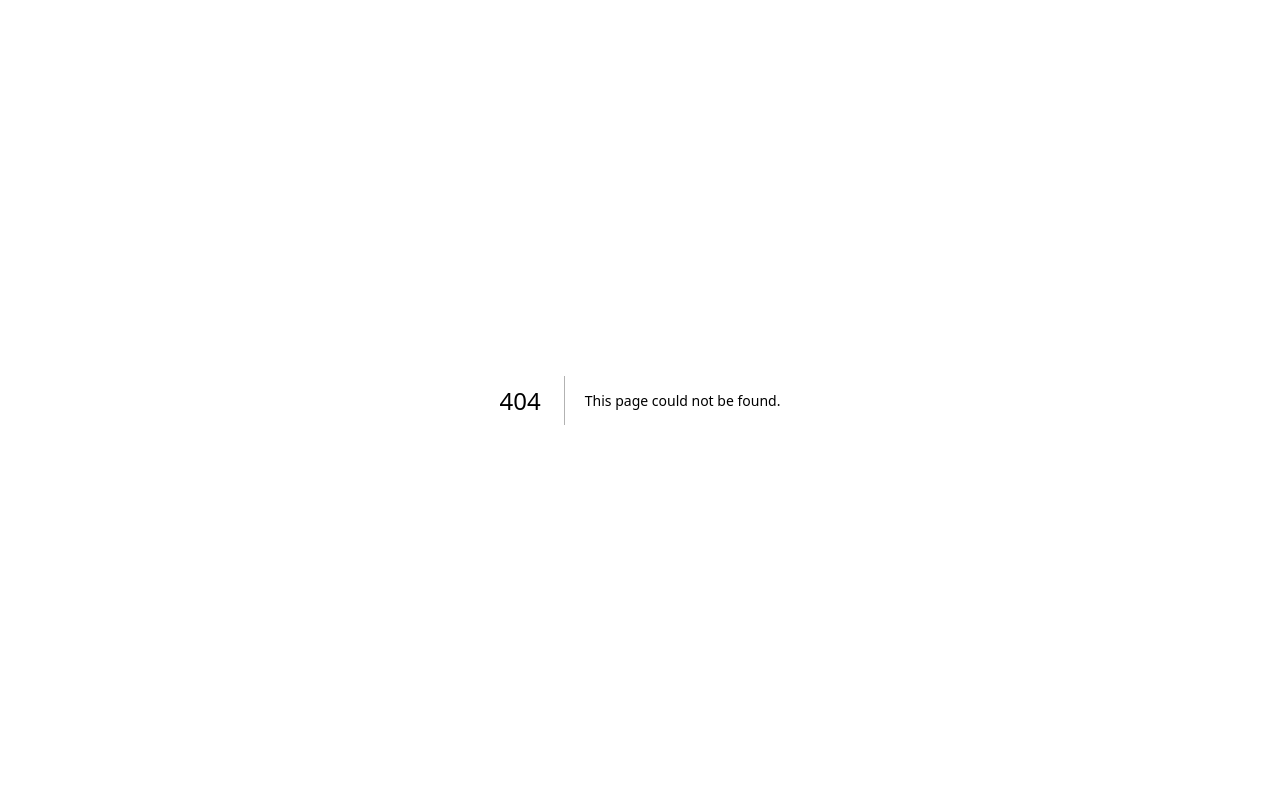
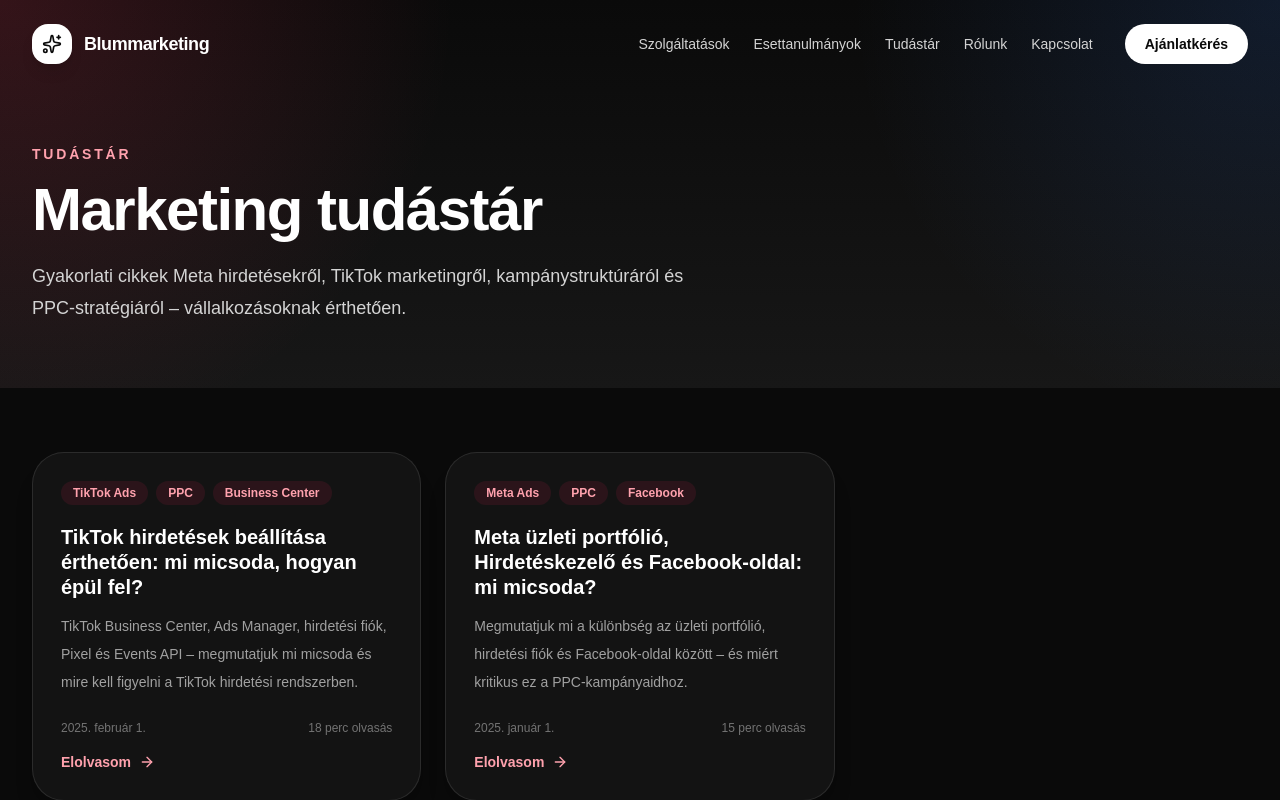
Before and after one commit to danielblum96/blummarketing, a Next.js app: page /tudastar in a window 1280 px wide. Before the commit this address had no page. Shown: the top 800 px of the page. Built offline with nearby package versions, Linux system fonts and the light colour scheme.

Commit message:
feat: /blog/ átnevezve /tudastar/-ra – URL-ek, linkek és metadata frissítve
Co-Authored-By: Claude Sonnet 4.6 <noreply@anthropic.com>

```diff
--- a/app/blog/meta-uzleti-portfolio-hirdeteskezelo-facebook-oldal/page.tsx
+++ b/app/tudastar/meta-uzleti-portfolio-hirdeteskezelo-facebook-oldal/page.tsx
@@ -135,8 +135,8 @@ export default function MetaPortfolioArticle() {
 
         {/* Article hero */}
         <div className="mx-auto max-w-4xl px-6 pb-16 pt-14 lg:px-8">
-          <a href="/blog/" className="mb-6 inline-flex items-center gap-2 text-sm text-neutral-400 hover:text-white transition">
-            ← Vissza a blogra
+          <a href="/tudastar/" className="mb-6 inline-flex items-center gap-2 text-sm text-neutral-400 hover:text-white transition">
+            ← Vissza a tudástárba
           </a>
           <div className="flex flex-wrap gap-2 mb-6">
             {["Meta Ads", "PPC", "Facebook", "Hirdetéskezelő"].map((tag) => (
--- a/app/blog/page.tsx
+++ b/app/tudastar/page.tsx
@@ -1,13 +1,13 @@
-import { ArrowRight, Sparkles } from "lucide-react";
+import { ArrowRight } from "lucide-react";
 import Navbar from "@/components/Navbar";
 import Footer from "@/components/Footer";
 
 export const metadata = {
-  title: "Blog | PPC, Meta és TikTok marketing tippek | Blummarketing",
+  title: "Tudástár | PPC, Meta és TikTok marketing tippek | Blummarketing",
   description: "Gyakorlati útmutatók és cikkek Meta hirdetésekről, TikTok marketingről, kampánystruktúráról és PPC-stratégiáról vállalkozásoknak.",
-  keywords: ["meta hirdetés", "tiktok marketing", "ppc blog", "facebook ads", "hirdetéskezelés"],
+  keywords: ["meta hirdetés", "tiktok marketing", "ppc tudástár", "facebook ads", "hirdetéskezelés"],
   openGraph: {
-    title: "Blog | PPC, Meta és TikTok marketing tippek | Blummarketing",
+    title: "Tudástár | PPC, Meta és TikTok marketing tippek | Blummarketing",
     description: "Gyakorlati útmutatók és cikkek Meta hirdetésekről, TikTok marketingről és PPC-stratégiáról.",
     type: "website",
     locale: "hu_HU",
@@ -41,7 +41,7 @@ export default function BlogPage() {
         <div className="absolute inset-0 -z-10 bg-[radial-gradient(circle_at_top_left,rgba(244,63,94,0.18),transparent_34%),radial-gradient(circle_at_top_right,rgba(59,130,246,0.14),transparent_32%),linear-gradient(180deg,#0a0a0a_0%,#171717_100%)]" />
         <Navbar />
         <div className="mx-auto max-w-7xl px-6 pb-16 pt-14 lg:px-8">
-          <p className="text-sm font-bold uppercase tracking-[0.2em] text-rose-300">Blog</p>
+          <p className="text-sm font-bold uppercase tracking-[0.2em] text-rose-300">Tudástár</p>
           <h1 className="mt-4 text-5xl font-black tracking-tight sm:text-6xl">Marketing tudástár</h1>
           <p className="mt-5 max-w-2xl text-lg leading-8 text-neutral-300">
             Gyakorlati cikkek Meta hirdetésekről, TikTok marketingről, kampánystruktúráról és PPC-stratégiáról – vállalkozásoknak érthetően.
@@ -54,7 +54,7 @@ export default function BlogPage() {
           {articles.map((article) => (
             <a
               key={article.slug}
-              href={`/blog/${article.slug}/`}
+              href={`/tudastar/${article.slug}/`}
               className="group rounded-[2rem] border border-white/10 bg-white/[0.04] p-7 shadow-xl transition hover:-translate-y-1 hover:bg-white/[0.07]"
             >
               <div className="flex flex-wrap gap-2 mb-5">
--- a/app/blog/tiktok-hirdetesek-beallitasa/page.tsx
+++ b/app/tudastar/tiktok-hirdetesek-beallitasa/page.tsx
@@ -131,8 +131,8 @@ export default function TiktokHirdetesekArticle() {
         <Navbar />
 
         <div className="mx-auto max-w-4xl px-6 pb-16 pt-14 lg:px-8">
-          <a href="/blog/" className="mb-6 inline-flex items-center gap-2 text-sm text-neutral-400 hover:text-white transition">
-            ← Vissza a blogra
+          <a href="/tudastar/" className="mb-6 inline-flex items-center gap-2 text-sm text-neutral-400 hover:text-white transition">
+            ← Vissza a tudástárba
           </a>
           <div className="flex flex-wrap gap-2 mb-6">
             {["TikTok Ads", "PPC", "Business Center", "Pixel"].map((tag) => (
--- a/components/Navbar.tsx
+++ b/components/Navbar.tsx
@@ -6,7 +6,7 @@ import { Menu, Sparkles, X } from "lucide-react";
 const navLinks = [
   { href: "/szolgaltatasok/", label: "Szolgáltatások" },
   { href: "/esettanulmanyok/", label: "Esettanulmányok" },
-  { href: "/blog/", label: "Tudástár" },
+  { href: "/tudastar/", label: "Tudástár" },
   { href: "/rolunk/", label: "Rólunk" },
   { href: "/#kapcsolat", label: "Kapcsolat" },
 ];
```
